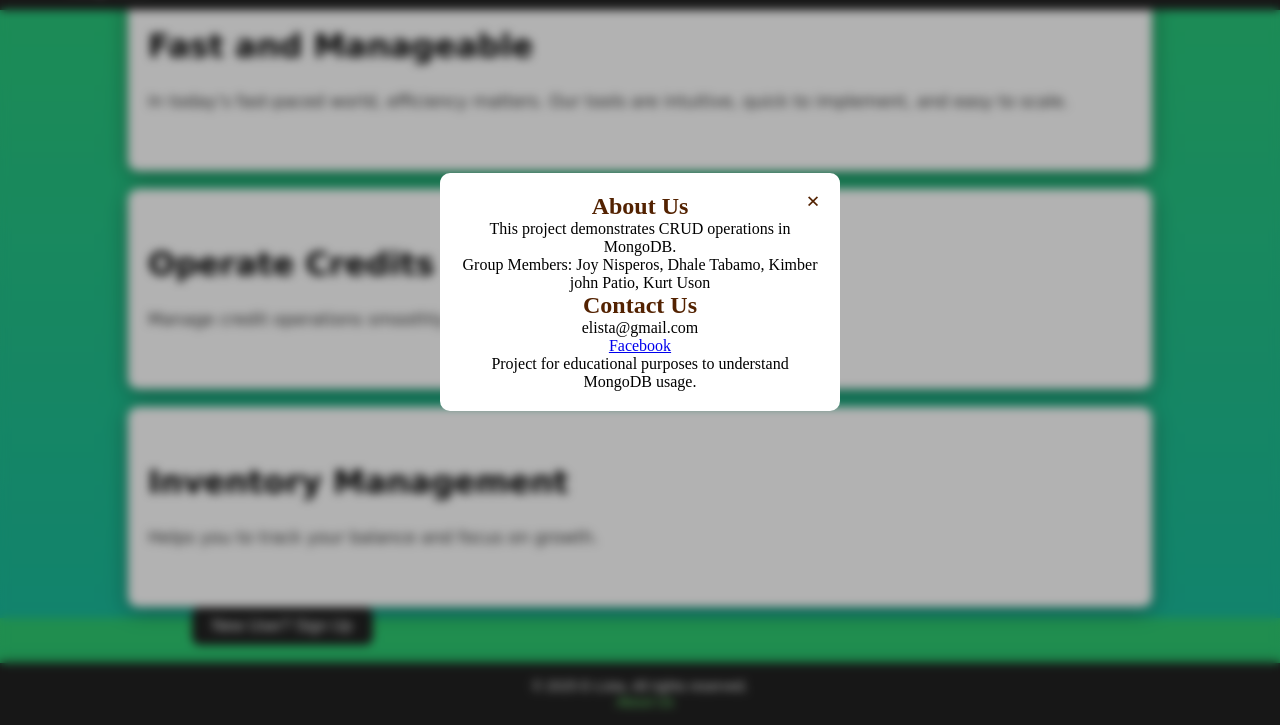
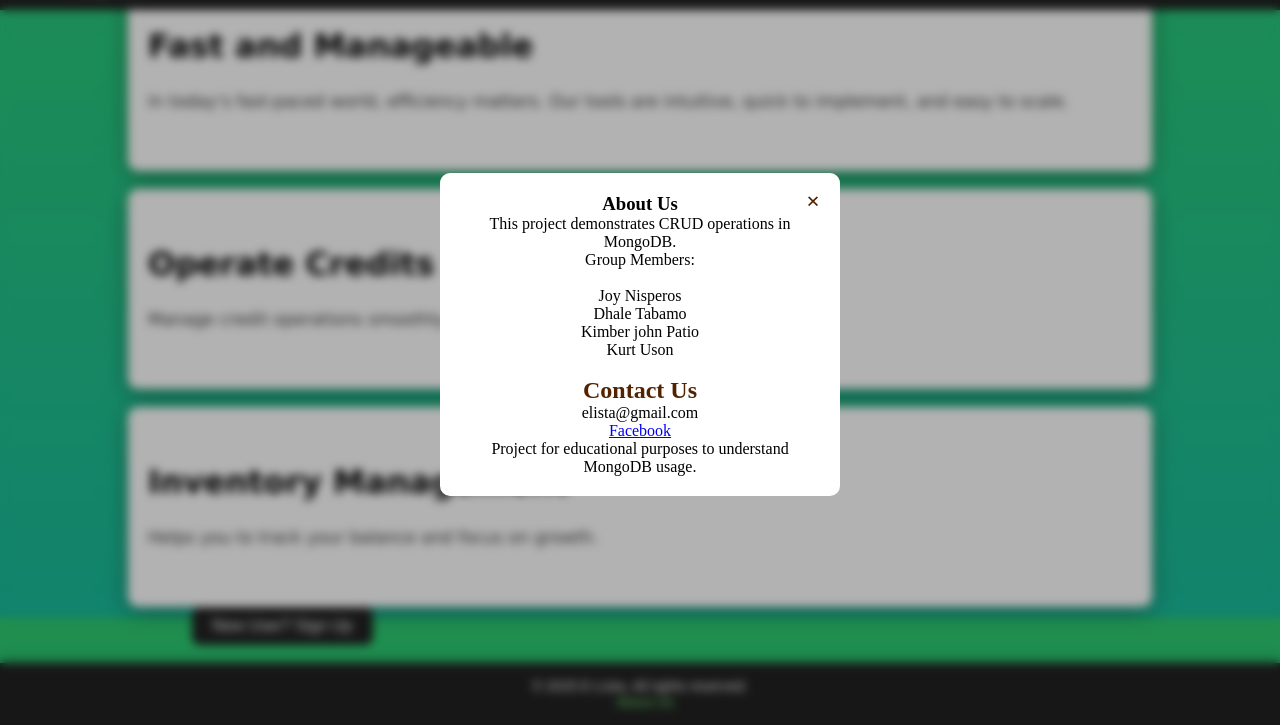
Before and after one commit to kurtuson92-web/E-Lista, a website: page index.html in a window 1280 px wide. Both pictures are taken after a click on the link "About Us". Shown: the part 182-907 px from the top of the page. Drawn offline with Linux system fonts and the light colour scheme.

Commit message:
Update index.html

```diff
--- a/index.html
+++ b/index.html
@@ -98,15 +98,15 @@
 <div id="aboutModal" class="modal">
   <div class="modal-content">
     <span class="close-btn" id="closeAbout">&times;</span>
-    <h2>About Us</h2>
+    <h3>About Us</h3>
 
     <p>This project demonstrates CRUD operations in MongoDB.</p>
-    <p>Group Members:
-      Joy Nisperos,
-      Dhale Tabamo,
-      Kimber john Patio,
-      Kurt Uson
-    </p>
+    <p>Group Members:</p><br>
+      <p>Joy Nisperos</p>
+      <p>Dhale Tabamo</p>
+      <p>Kimber john Patio</p>
+      <p>Kurt Uson</p><br>
+
     <h2>Contact Us</h2>
     <p>elista@gmail.com</p>
     <a href="https://www.facebook.com/profile.php?id=61584746674241" target="_blank">Facebook</a>
```
